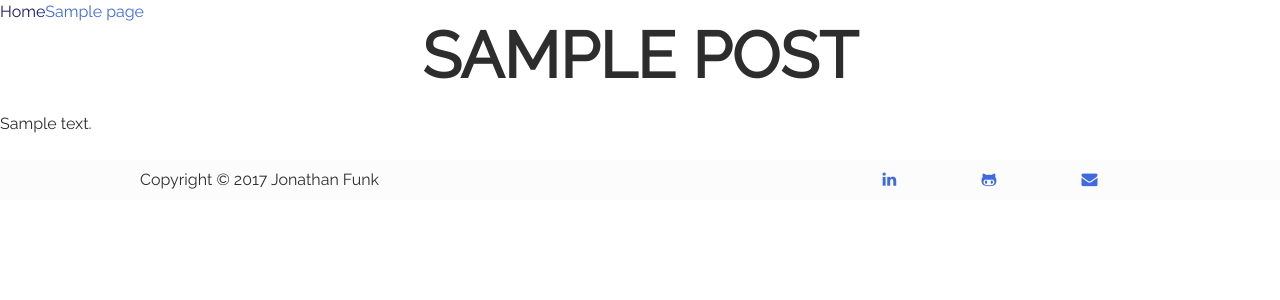
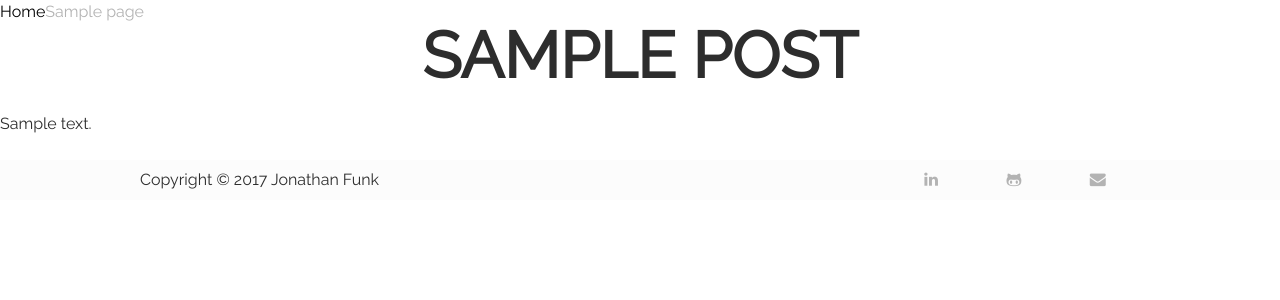
Before and after one commit to jonathanfunk/personal-site, a WordPress theme: template themes/jonfunk/page.php in a window 1280 px wide. Shown: the top 300 px of the page. Run offline with PHP 8.4 and a stand-in for WordPress, Linux system fonts and the light colour scheme; the site name, menu and one post (Sample post) are stand-ins, and other content is empty.

Commit message:
change link color

```diff
--- a/themes/jonfunk/sass/_front-page.scss
+++ b/themes/jonfunk/sass/_front-page.scss
@@ -117,7 +117,7 @@ footer {
   }
   .site-info, .social-icons {
     width: 100%;
-    max-width: 300px;
+    max-width: 250px;
   }
   ul {
     display: flex;
--- a/themes/jonfunk/sass/_navigation.scss
+++ b/themes/jonfunk/sass/_navigation.scss
@@ -7,7 +7,7 @@
 
 a {
 	color: $color__link;
-
+	transition: color 1s ease;
 	&:visited {
 		color: $color__link-visited;
 	}
--- a/themes/jonfunk/sass/_variables.scss
+++ b/themes/jonfunk/sass/_variables.scss
@@ -18,9 +18,9 @@ $color__background-pre: #eee;
 $color__background-ins: #fff9c0;
 $color__border-abbr: #666;
 
-$color__link: royalblue;
-$color__link-visited: purple;
-$color__link-hover: midnightblue;
+$color__link: #b3b3b3;
+$color__link-visited: #b3b3b3;
+$color__link-hover: black;
 
 // Typography
 
--- a/themes/jonfunk/style.css
+++ b/themes/jonfunk/style.css
@@ -433,11 +433,12 @@ textarea {
 --------------------------------------------------------------*/
 /* Links */
 a {
-  color: royalblue; }
+  color: #b3b3b3;
+  transition: color 1s ease; }
   a:visited {
-    color: purple; }
+    color: #b3b3b3; }
   a:hover, a:focus, a:active {
-    color: midnightblue; }
+    color: black; }
   a:focus {
     outline: thin dotted; }
   a:hover, a:active {
@@ -787,7 +788,7 @@ footer {
     line-height: 40px; }
   footer .site-info, footer .social-icons {
     width: 100%;
-    max-width: 300px; }
+    max-width: 250px; }
   footer ul {
     display: -ms-flexbox;
     display: flex;
```
Also changed, not shown: themes/jonfunk/build/css/style.min.css, 1 other file.
